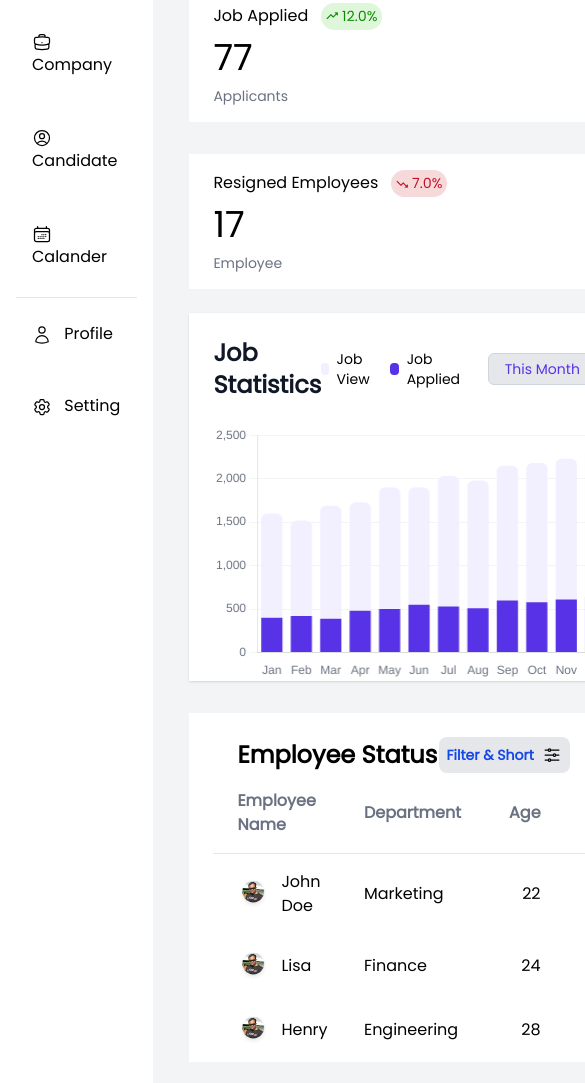
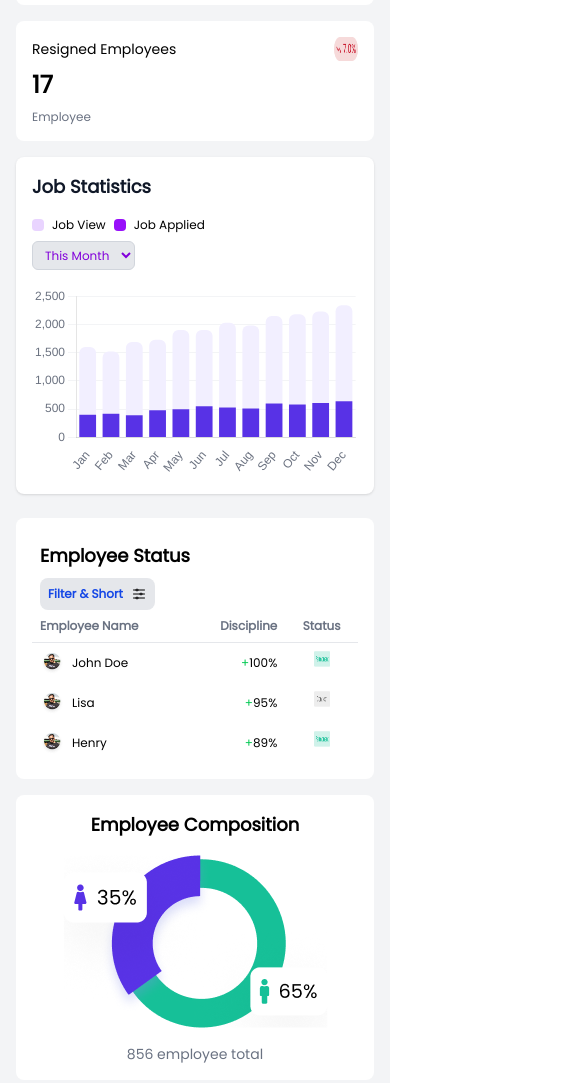
Before and after one commit to ganeshprasad-7edge/m2-tailwind, a React app: page index.html in a window 390 px wide. Shown: the part 456-1539 px from the top of the page, 585 px wide, since content can reach past the window. Built offline with nearby package versions, Linux system fonts and the light colour scheme.

Commit message:
completd responsive

```diff
--- a/index.html
+++ b/index.html
@@ -14,38 +14,38 @@
 <body class="font-poppins text-black bg-white dark:bg-black dark:text-white">
     <!-- Fixed header with search, dark mode toggle and notifications -->
     <header
-        class="flex items-center p-4 bg-white dark:bg-black space-x-16 border-gray-200 dark:border-bgdark border-b-1 pr-6 sticky top-0 z-50 w-full">
+        class="flex items-center p-2 md:p-4 bg-white dark:bg-black space-x-2 md:space-x-8 lg:space-x-16 border-gray-200 dark:border-bgdark border-b-1 pr-2 md:pr-6 sticky top-0 z-50 w-full">
         <!-- Logo -->
-        <div>
-            <img id="logo" src="public/main-logo.png" alt="Circle Soft">
+        <div class="flex-shrink-0">
+            <img id="logo" src="public/main-logo.png" alt="Circle Soft" class="h-8 md:h-auto">
         </div>
         <!-- Search bar with icon -->
-        <div class="relative flex items-center flex-1 mx-4">
+        <div class="relative flex items-center flex-1 mx-2 md:mx-4">
             <input type="text" placeholder="Search..."
-                class="w-7/12 pl-8 pr-4 py-2 bg-searchbar border-0 rounded-lg focus:outline-none placeholder-searchbarText text-black dark:bg-gray-600 dark:text-white dark:placeholder-white">
-            <svg class="absolute left-3 w-5 h-8 text-gray-500 dark:text-white " xmlns="http://www.w3.org/2000/svg"
+                class="w-full md:w-7/12 pl-8 pr-4 py-2 bg-searchbar border-0 rounded-lg focus:outline-none placeholder-searchbarText text-black dark:bg-gray-600 dark:text-white dark:placeholder-white text-sm md:text-base">
+            <svg class="absolute left-3 w-4 h-4 md:w-5 md:h-8 text-gray-500 dark:text-white" xmlns="http://www.w3.org/2000/svg"
                 fill="none" viewBox="0 0 24 24" stroke-width="1.5" stroke="currentColor">
                 <path stroke-linecap="round" stroke-linejoin="round"
                     d="m21 21-5.197-5.197m0 0A7.5 7.5 0 1 0 5.196 5.196a7.5 7.5 0 0 0 10.607 10.607Z" />
             </svg>
         </div>
         <!-- Dark mode toggle and notifications -->
-        <div class="flex items-center justify-between space-x-8">
-            <div id="darkModeToggle" class="cursor-pointer hover:bg-gray-200  p-2 rounded-lg transition-colors">
-                <img id="toggleLogo" class="bg-gray-100 dark:bg-gray-700  rounded-lg dark:w-8" src="public/moon.png"
+        <div class="flex items-center space-x-2 md:space-x-4 lg:space-x-8">
+            <div id="darkModeToggle" class="cursor-pointer hover:bg-gray-200 p-1 md:p-2 rounded-lg transition-colors">
+                <img id="toggleLogo" class="bg-gray-100 dark:bg-gray-700 rounded-lg w-6 h-6 md:w-8 md:h-8" src="public/moon.png"
                     alt="Toggle Dark Mode">
             </div>
             <div>
                 <img id="notificationIcon" src="public/notification.png" alt="Notification"
-                    class="mr-4 dark:text-white dark:w-10">
+                    class="w-6 h-6 md:w-8 md:h-8 lg:w-10 lg:h-10 dark:text-white">
             </div>
         </div>
     </header>
 
     <!-- Main content wrapper -->
-    <div class="flex">
+    <div class="flex flex-col md:flex-row">
         <!-- Sidebar navigation with user profile and menu items -->
-        <nav class="w-56 p-4 min-h-screen rounded-lg">
+        <nav class="w-full md:w-56 lg:w-64 p-2 md:p-4 min-h-screen rounded-lg md:block hidden">
             <!-- User profile section -->
             <div class="flex items-center mb-6">
                 <img class="rounded-full" src="public/Employee Image.png" alt="">
@@ -148,152 +148,155 @@
         </nav>
 
         <!-- Main content area -->
-        <main class="flex-1 p-4 bg-gray-100 dark:bg-gray-600">
-            <div class="mt-5 ml-5 mr-5">
+        <main class="flex-1 p-2 md:p-4 bg-gray-100 dark:bg-gray-600">
+            <div class="mt-2 md:mt-5 mx-2 md:mx-5">
                 <!-- Statistics cards grid -->
-                <div class="grid grid-cols-1 md:grid-cols-2 lg:grid-cols-4 gap-8">
+                <div class="grid grid-cols-1 sm:grid-cols-2 lg:grid-cols-4 gap-4 md:gap-6 lg:gap-8">
                     <!-- Individual stat cards -->
-                    <div class="bg-white dark:bg-black pt-4 pl-6 pb-4">
-                        <div>
-                            <h3 class="inline-block">Total Employees</h3>
-                            <img class="inline-block ml-2" src="public/Total Employees Card Trend.png" alt="">
+                    <div class="bg-white dark:bg-black p-4 md:pt-4 md:pl-6 md:pb-4 rounded-lg">
+                        <div class="flex items-center justify-between md:block">
+                            <h3 class="text-sm md:text-base font-medium">Total Employees</h3>
+                            <img class="w-6 h-6 md:w-auto md:h-auto md:ml-2" src="public/Total Employees Card Trend.png" alt="">
                         </div>
-                        <h5 class="text-4xl pt-2 pb-2">856</h5>
-                        <p class="text-sm text-gray-500">Employee</p>
+                        <h5 class="text-2xl md:text-4xl pt-2 pb-2 font-bold">856</h5>
+                        <p class="text-xs md:text-sm text-gray-500">Employee</p>
                     </div>
-                    <div class="bg-white dark:bg-black pt-4 pl-6 pb-4">
-                        <div>
-                            <h3 class="inline-block">Job View</h3>
-                            <img class="inline-block ml-2" src="public/Job View Card Trend.png" alt="">
+                    <div class="bg-white dark:bg-black p-4 md:pt-4 md:pl-6 md:pb-4 rounded-lg">
+                        <div class="flex items-center justify-between md:block">
+                            <h3 class="text-sm md:text-base font-medium">Job View</h3>
+                            <img class="w-6 h-6 md:w-auto md:h-auto md:ml-2" src="public/Job View Card Trend.png" alt="">
                         </div>
-                        <h5 class="text-4xl pt-2 pb-2">3,342</h5>
-                        <p class="text-sm text-gray-500">Viewers</p>
+                        <h5 class="text-2xl md:text-4xl pt-2 pb-2 font-bold">3,342</h5>
+                        <p class="text-xs md:text-sm text-gray-500">Viewers</p>
                     </div>
-                    <div class="bg-white dark:bg-black pt-4 pl-6 pb-4">
-                        <div>
-                            <h3 class="inline-block">Job Applied</h3>
-                            <img class="inline-block ml-2" src="public/Job Applied Card Trend.png" alt="">
+                    <div class="bg-white dark:bg-black p-4 md:pt-4 md:pl-6 md:pb-4 rounded-lg">
+                        <div class="flex items-center justify-between md:block">
+                            <h3 class="text-sm md:text-base font-medium">Job Applied</h3>
+                            <img class="w-6 h-6 md:w-auto md:h-auto md:ml-2" src="public/Job Applied Card Trend.png" alt="">
                         </div>
-                        <h5 class="text-4xl pt-2 pb-2">77</h5>
-                        <p class="text-sm text-gray-500">Applicants</p>
+                        <h5 class="text-2xl md:text-4xl pt-2 pb-2 font-bold">77</h5>
+                        <p class="text-xs md:text-sm text-gray-500">Applicants</p>
                     </div>
-                    <div class="bg-white dark:bg-black pt-4 pl-6 pb-4">
-                        <div>
-                            <h3 class="inline-block">Resigned Employees</h3>
-                            <img class="inline-block ml-2" src="public/Resigned Employees Card Trend.png" alt="">
+                    <div class="bg-white dark:bg-black p-4 md:pt-4 md:pl-6 md:pb-4 rounded-lg">
+                        <div class="flex items-center justify-between md:block">
+                            <h3 class="text-sm md:text-base font-medium">Resigned Employees</h3>
+                            <img class="w-6 h-6 md:w-auto md:h-auto md:ml-2" src="public/Resigned Employees Card Trend.png" alt="">
                         </div>
-                        <h5 class="text-4xl pt-2 pb-2">17</h5>
-                        <p class="text-sm text-gray-500">Employee</p>
+                        <h5 class="text-2xl md:text-4xl pt-2 pb-2 font-bold">17</h5>
+                        <p class="text-xs md:text-sm text-gray-500">Employee</p>
                     </div>
                 </div>
 
                 <!-- Job Statistics chart section -->
-                <div class="bg-white dark:bg-black shadow-sm pt-6 px-6 mb-6 mt-6">
-                    <div class="flex items-center justify-between mb-6">
-                        <h3 class="text-2xl font-semibold text-gray-900 dark:text-white">Job Statistics</h3>
-                        <div class="flex items-center space-x-6">
-                            <div class="flex items-center space-x-4">
+                <div class="bg-white dark:bg-black shadow-sm p-4 md:pt-6 md:px-6 mb-6 mt-4 md:mt-6 rounded-lg">
+                    <div class="flex flex-col md:flex-row md:items-center justify-between mb-4 md:mb-6 space-y-4 md:space-y-0">
+                        <h3 class="text-lg md:text-2xl font-semibold text-gray-900 dark:text-white">Job Statistics</h3>
+                        <div class="flex flex-col sm:flex-row items-start sm:items-center space-y-2 sm:space-y-0 sm:space-x-4 md:space-x-6">
+                            <div class="flex items-center space-x-2 md:space-x-4">
                                 <div class="flex items-center space-x-2">
-                                    <div class="w-3 h-3 bg-jobView dark:bg-jobViewDark rounded-sm"></div>
-                                    <span class="text-sm text-black dark:text-white">Job View</span>
+                                    <div class="w-3 h-3 bg-purple-200 rounded-sm"></div>
+                                    <span class="text-xs md:text-sm text-black dark:text-white">Job View</span>
                                 </div>
                                 <div class="flex items-center space-x-2">
-                                    <div class="w-3 h-3 bg-jobApplied rounded-sm"></div>
-                                    <span class="text-sm text-black dark:text-white">Job Applied</span>
+                                    <div class="w-3 h-3 bg-purple-600 rounded-sm"></div>
+                                    <span class="text-xs md:text-sm text-black dark:text-white">Job Applied</span>
                                 </div>
                             </div>
                             <select
-                                class="border border-gray-300 dark:border-gray-600 rounded-md px-3 py-1 text-sm bg-gray-200 dark:bg-gray-700 text-jobApplied">
+                                class="border border-gray-300 dark:border-gray-600 rounded-md px-2 md:px-3 py-1 text-xs md:text-sm bg-gray-200 dark:bg-gray-700 text-purple-700">
                                 <option>This Month</option>
                                 <option>Last Month</option>
                             </select>
                         </div>
                     </div>
-                    <div class="h-64">
+                    <div class="h-48 md:h-64">
                         <canvas id="jobChart" class="w-full h-full"></canvas>
                     </div>
                 </div>
 
                 <!-- Bottom section with employee stats and composition -->
-                <div class="grid grid-cols-1 gap-8 mt-8 lg:grid-cols-12">
+                <div class="grid grid-cols-1 gap-4 md:gap-6 lg:gap-8 mt-4 md:mt-8 lg:grid-cols-12">
                     <!-- Employee Statistics table -->
-                    <div class="lg:col-span-7 bg-white dark:bg-black pl-6">
+                    <div class="lg:col-span-7 bg-white dark:bg-black p-4 md:pl-6 rounded-lg">
                         <!-- Table header and content -->
-                        <div class="flex justify-between items-center mt-6 px-6">
-                            <div class="text-2xl font-semibold">
+                        <div class="flex flex-col sm:flex-row justify-between items-start sm:items-center mt-2 md:mt-6 px-2 md:px-6 space-y-2 sm:space-y-0">
+                            <div class="text-lg md:text-2xl font-semibold">
                                 Employee Status
                             </div>
-                            <div class="flex items-center bg-gray-200 rounded-lg p-2 lg: mr-10 dark:bg-gray-700">
-                                <div class="text-blue-700 font-semibold text-sm mr-2">
+                            <div class="flex items-center bg-gray-200 rounded-lg p-2 dark:bg-gray-700">
+                                <div class="text-blue-700 font-semibold text-xs md:text-sm mr-2">
                                     Filter & Short
                                 </div>
-                                <svg class="w-5 dark:text-jobApplied" xmlns="http://www.w3.org/2000/svg" fill="none"
-                                    viewBox="0 0 24 24" stroke-width="1.5" stroke="currentColor" class="size-6">
+                                <svg class="w-4 md:w-5 dark:text-purple-600" xmlns="http://www.w3.org/2000/svg" fill="none"
+                                    viewBox="0 0 24 24" stroke-width="1.5" stroke="currentColor">
                                     <path stroke-linecap="round" stroke-linejoin="round"
                                         d="M10.5 6h9.75M10.5 6a1.5 1.5 0 1 1-3 0m3 0a1.5 1.5 0 1 0-3 0M3.75 6H7.5m3 12h9.75m-9.75 0a1.5 1.5 0 0 1-3 0m3 0a1.5 1.5 0 0 0-3 0m-3.75 0H7.5m9-6h3.75m-3.75 0a1.5 1.5 0 0 1-3 0m3 0a1.5 1.5 0 0 0-3 0m-9.75 0h9.75" />
                                 </svg>
                             </div>
                         </div>
 
-                        <table class="w-full">
+                        <div class="overflow-x-auto">
+                            <table class="w-full min-w-full">
                                 <thead>
                                     <tr class="border-b border-gray-200 text-gray-500 dark:text-white">
-                                    <th class="text-left px-6 py-4">Employee Name</th>
-                                    <th class="text-left px-6 py-4">Department</th>
-                                    <th class="text-right px-6 py-4">Age</th>
-                                    <th class="text-right px-6 py-4">Discipline</th>
-                                    <th class="text-center px-6 py-4">Status</th>
+                                        <th class="text-left px-2 md:px-6 py-2 md:py-4 text-xs md:text-sm">Employee Name</th>
+                                        <th class="text-left px-2 md:px-6 py-2 md:py-4 text-xs md:text-sm hidden sm:table-cell">Department</th>
+                                        <th class="text-right px-2 md:px-6 py-2 md:py-4 text-xs md:text-sm hidden md:table-cell">Age</th>
+                                        <th class="text-right px-2 md:px-6 py-2 md:py-4 text-xs md:text-sm">Discipline</th>
+                                        <th class="text-center px-2 md:px-6 py-2 md:py-4 text-xs md:text-sm">Status</th>
                                     </tr>
                                 </thead>
                                 <tbody>
-                                <tr class="">
-                                    <td class="px-6 py-4">
-                                        <div class="flex items-center space-x-3">
-                                            <img src="public/Employee Image.png" alt="" class="h-8 w-8 rounded-full">
-                                            <span>John Doe</span>
+                                    <tr>
+                                        <td class="px-2 md:px-6 py-2 md:py-4">
+                                            <div class="flex items-center space-x-2 md:space-x-3">
+                                                <img src="public/Employee Image.png" alt="" class="h-6 w-6 md:h-8 md:w-8 rounded-full">
+                                                <span class="text-xs md:text-sm">John Doe</span>
                                             </div>
                                         </td>
-                                    <td class="px-6 py-4">Marketing</td>
-                                    <td class="px-6 py-4 text-right">22</td>
-                                    <td class="px-6 py-4 text-right"><span class="text-plus">+</span>100%</td>
-                                    <td class="px-6 py-4 flex justify-center"><img src="public/status/permanent.png"
-                                            alt="Permanent"></td>
-                                <tr class="">
-                                    <td class="px-6 py-4">
-                                        <div class="flex items-center space-x-3">
-                                            <img src="public/Employee Image.png" alt="" class="h-8 w-8 rounded-full">
-                                            <span>Lisa</span>
+                                        <td class="px-2 md:px-6 py-2 md:py-4 text-xs md:text-sm hidden sm:table-cell">Marketing</td>
+                                        <td class="px-2 md:px-6 py-2 md:py-4 text-right text-xs md:text-sm hidden md:table-cell">22</td>
+                                        <td class="px-2 md:px-6 py-2 md:py-4 text-right text-xs md:text-sm"><span class="text-green-500">+</span>100%</td>
+                                        <td class="px-2 md:px-6 py-2 md:py-4 flex justify-center"><img src="public/status/permanent.png"
+                                                alt="Permanent" class="w-4 h-4 md:w-6 md:h-6"></td>
+                                    </tr>
+                                    <tr>
+                                        <td class="px-2 md:px-6 py-2 md:py-4">
+                                            <div class="flex items-center space-x-2 md:space-x-3">
+                                                <img src="public/Employee Image.png" alt="" class="h-6 w-6 md:h-8 md:w-8 rounded-full">
+                                                <span class="text-xs md:text-sm">Lisa</span>
                                             </div>
                                         </td>
-                                    <td class="px-6 py-4">Finance</td>
-                                    <td class="px-6 py-4 text-right">24</td>
-                                    <td class="px-6 py-4 text-right"><span class="text-plus">+</span>95%</td>
-                                    <td class="px-6 py-4 flex justify-center"><img id="contractLogo"
-                                            src="public/status/contract.png" alt="Contract"></td>
+                                        <td class="px-2 md:px-6 py-2 md:py-4 text-xs md:text-sm hidden sm:table-cell">Finance</td>
+                                        <td class="px-2 md:px-6 py-2 md:py-4 text-right text-xs md:text-sm hidden md:table-cell">24</td>
+                                        <td class="px-2 md:px-6 py-2 md:py-4 text-right text-xs md:text-sm"><span class="text-green-500">+</span>95%</td>
+                                        <td class="px-2 md:px-6 py-2 md:py-4 flex justify-center"><img id="contractLogo"
+                                                src="public/status/contract.png" alt="Contract" class="w-4 h-4 md:w-6 md:h-6"></td>
                                     </tr>
-                                <tr class="">
-                                    <td class="px-6 py-4">
-                                        <div class="flex items-center space-x-3">
-                                            <img src="public/Employee Image.png" alt="" class="h-8 w-8 rounded-full">
-                                            <span>Henry</span>
+                                    <tr>
+                                        <td class="px-2 md:px-6 py-2 md:py-4">
+                                            <div class="flex items-center space-x-2 md:space-x-3">
+                                                <img src="public/Employee Image.png" alt="" class="h-6 w-6 md:h-8 md:w-8 rounded-full">
+                                                <span class="text-xs md:text-sm">Henry</span>
                                             </div>
                                         </td>
-                                    <td class="px-6 py-4">Engineering</td>
-                                    <td class="px-6 py-4 text-right">28</td>
-                                    <td class="px-6 py-4 text-right"><span class="text-plus">+</span>89%</td>
-                                    <td class="px-6 py-4 flex justify-center"><img src="public/status/permanent.png"
-                                            alt="Permanent"></td>
+                                        <td class="px-2 md:px-6 py-2 md:py-4 text-xs md:text-sm hidden sm:table-cell">Engineering</td>
+                                        <td class="px-2 md:px-6 py-2 md:py-4 text-right text-xs md:text-sm hidden md:table-cell">28</td>
+                                        <td class="px-2 md:px-6 py-2 md:py-4 text-right text-xs md:text-sm"><span class="text-green-500">+</span>89%</td>
+                                        <td class="px-2 md:px-6 py-2 md:py-4 flex justify-center"><img src="public/status/permanent.png"
+                                                alt="Permanent" class="w-4 h-4 md:w-6 md:h-6"></td>
                                     </tr>
                                 </tbody>
                             </table>
                         </div>
+                    </div>
 
                     <!-- Employee Composition chart -->
-                    <div class="lg:col-span-5 bg-white dark:bg-black p-6 flex flex-col items-center justify-center">
+                    <div class="lg:col-span-5 bg-white dark:bg-black p-4 md:p-6 flex flex-col items-center justify-center rounded-lg">
                         <!-- Composition chart content -->
-                        <div class="text-center text-2xl font-semibold mb-4">Employee Composition</div>
-                        <div><img src="public/Employee Composition Chart Container.png" alt="" class="mb-4"></div>
-                        <div class="text-center text-gray-500">856 employee total</div>
+                        <div class="text-center text-lg md:text-2xl font-semibold mb-4">Employee Composition</div>
+                        <div><img src="public/Employee Composition Chart Container.png" alt="" class="mb-4 w-full max-w-xs md:max-w-none"></div>
+                        <div class="text-center text-sm md:text-base text-gray-500">856 employee total</div>
                     </div>
                 </div>
             </div>
```
Lines whose indentation alone changed are shown as unchanged.
